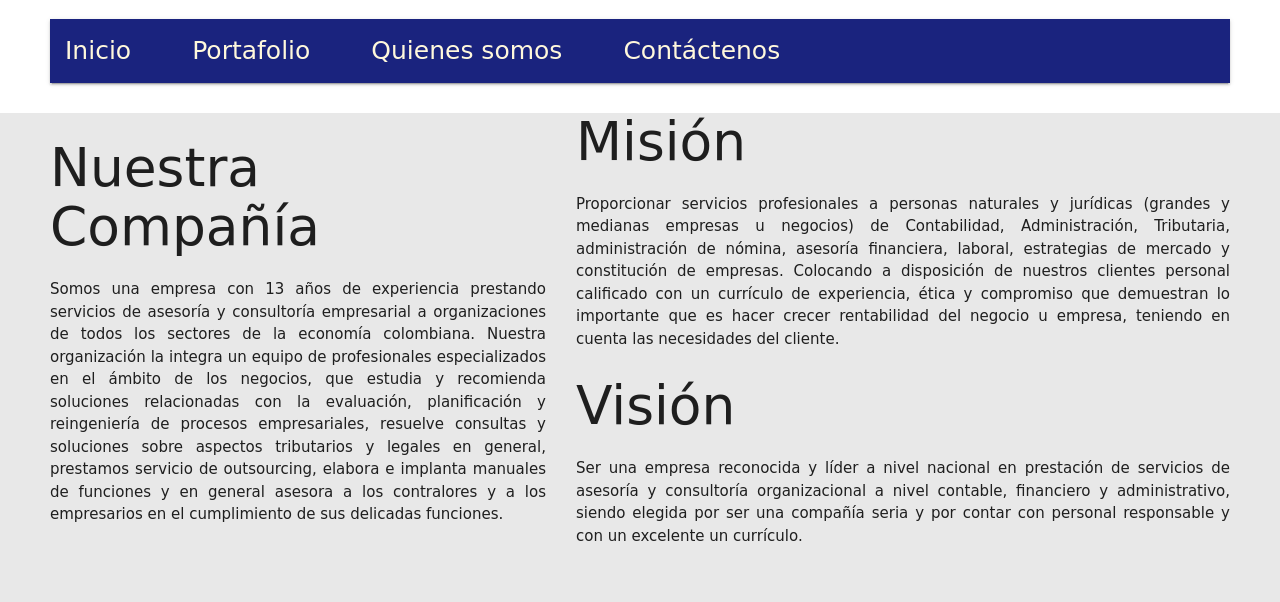
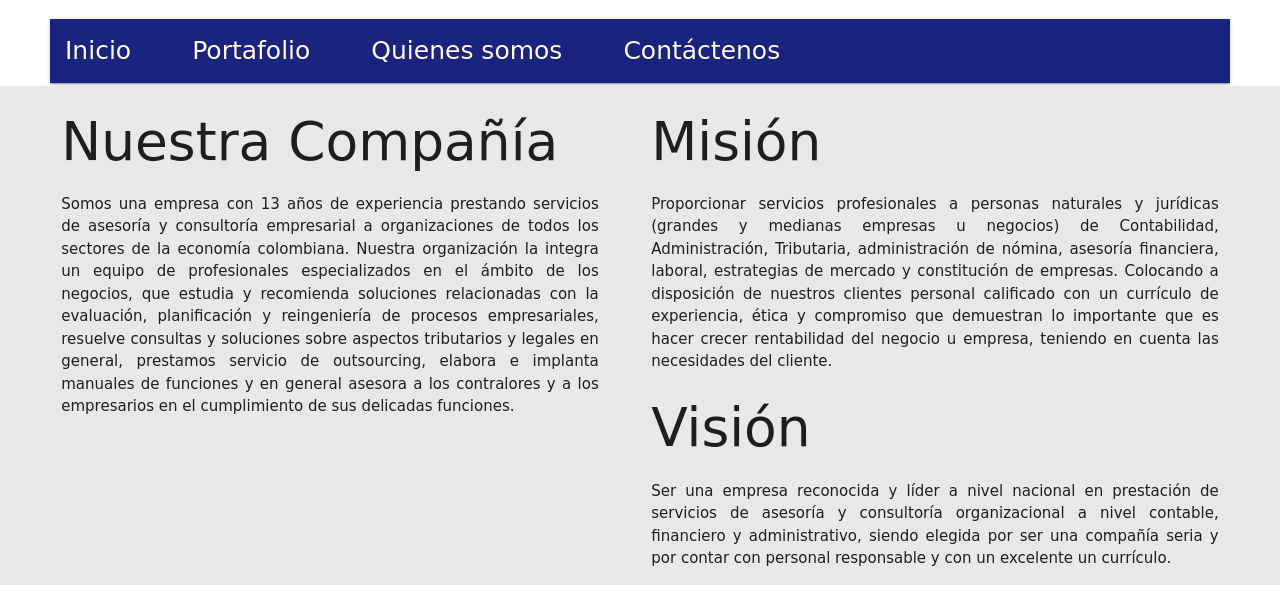
Before and after one commit to juradobray/proyecto_seminario, a plain HTML site: page quienesSomos.html in a window 1280 px wide. Shown: the part 148-750 px from the top of the page. Drawn offline with nearby package versions, Linux system fonts and the light colour scheme.

Commit message:
pagina quienes somos corregida

```diff
--- a/quienesSomos.html
+++ b/quienesSomos.html
@@ -52,22 +52,25 @@
         </div>
 				<!-- contenido de pagina -->
 
-	  <div style="    width: 100%; padding-bottom:60px; background:#e8e8e8;">
-            <div class="div_nuestra_compania">
+	  <div  class="row quienes_somos" style="    background: #e8e8e8;">
+	  <div class="col s12 m6">
+            <div class="div_nuestra_compania" class="col s12 m6" >
                 <h2>Nuestra Compañía</h2>
                 <P >
                    Somos una empresa con 13 años de experiencia prestando servicios de asesoría y consultoría empresarial a organizaciones de todos los sectores de la economía colombiana. Nuestra organización la integra un equipo de profesionales especializados en el ámbito de los negocios, que estudia y recomienda soluciones relacionadas con la evaluación, planificación y reingeniería de procesos empresariales, resuelve consultas y soluciones sobre aspectos tributarios y legales en general, prestamos servicio de outsourcing, elabora e implanta manuales de funciones y en general asesora a los contralores y a los empresarios en el cumplimiento de sus delicadas funciones.</P>
 
 
             </div>
+</div>
 
 
-
-
-            <div id="div_mision_vision">
+     <div class="col s12 m6">
+            <div id="div_mision_vision" >
                 <h2>Misión</h2>
                 <p class="parrafo-mision">
+
 Proporcionar servicios profesionales a personas naturales y jurídicas (grandes y medianas empresas u negocios) de Contabilidad, Administración, Tributaria, administración de nómina, asesoría financiera, laboral, estrategias de mercado y constitución de empresas. Colocando a disposición de nuestros clientes personal calificado con un currículo de experiencia, ética y compromiso que demuestran lo importante que es hacer crecer rentabilidad del negocio u empresa, teniendo en cuenta las necesidades del cliente.
+
 
             </div>
 
@@ -77,13 +80,16 @@ Proporcionar servicios profesionales a personas naturales y jurídicas (grandes
             <div id="div_mision_vision">
                 <h2>Visión</h2>
                 <p class="parrafo-vision">
+
 Ser una empresa reconocida y líder a nivel nacional en prestación de servicios de asesoría y consultoría organizacional a nivel contable, financiero y administrativo, siendo elegida por ser una compañía seria y por contar con personal responsable y con un excelente un currículo.
+
 
             </div>
 
 
 
         </div>
+		</div>
 
 
 
--- a/resources/css/index.css
+++ b/resources/css/index.css
@@ -206,7 +206,7 @@ textarea{
     padding-right: 30px;
     font-family: cursive;
     text-align: justify;
-    width: 45%;
+    width: 100%;
 	    float: left;
 		    background: #e8e8e8;
 }
```
